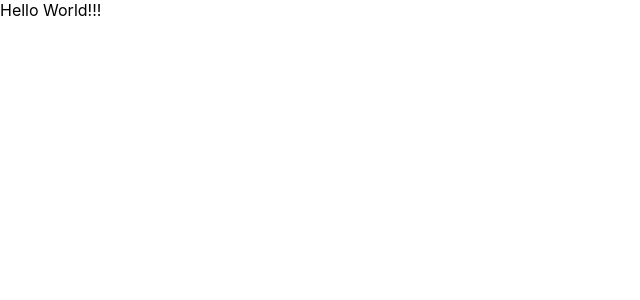
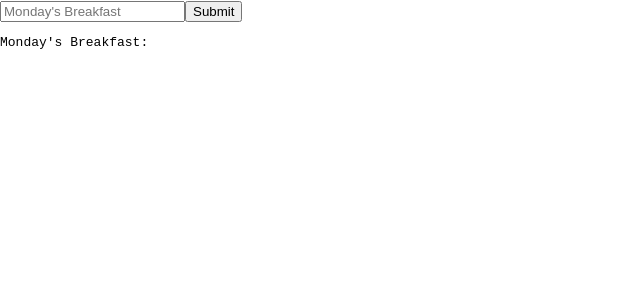
Before and after one commit to ioanzicu/redux-meal-planner, a React (Create React App) app: page / in a window 1280 px wide. Shown: the top 300 px of the page, without its empty margins (0-640 px from the left). Built offline with nearby package versions, Linux system fonts and the light colour scheme.

Commit message:
Connect Actions with Reducer and Store

```diff
--- a/src/components/App.js
+++ b/src/components/App.js
@@ -1,10 +1,41 @@
 import React, { Component } from 'react';
+import { addRecipe } from '../actions'
 
 class App extends Component {
+  state = {
+    calendar: null
+  }
+  componentDidMount () {
+    const {store} = this.props
+
+    store.subscribe(() => {
+      this.setState(() => ({
+        calendar: store.getState()
+      }))
+    })
+  }
+  submitFood = () => {
+    this.props.store.dispatch(addRecipe({
+      day: 'monday',
+      meal: 'breakfast',
+      recipe: {
+        label: this.input.value
+      }
+    }))
+  }
   render() {
     return (
       <div>
-        Hello World!!!
+        <input
+          type='text'
+          ref={(input) => this.input = input}
+          placeholder="Monday's Breakfast"
+        />
+        <button onClick={this.submitFood}>Submit</button>
+
+        <pre>
+          Monday's Breakfast: {this.state.calendar && this.state.calendar.monday.breakfast}
+        </pre>
       </div>
     );
   }
--- a/src/index.js
+++ b/src/index.js
@@ -11,5 +11,5 @@
   window.__REDUX_DEVTOOLS_EXTENSION__ && window.__REDUX_DEVTOOLS_EXTENSION__()
 )
 
-ReactDOM.render(<App />, document.getElementById('root'));
+ReactDOM.render(<App store={store}/>, document.getElementById('root'));
 serviceWorker.unregister();
```
